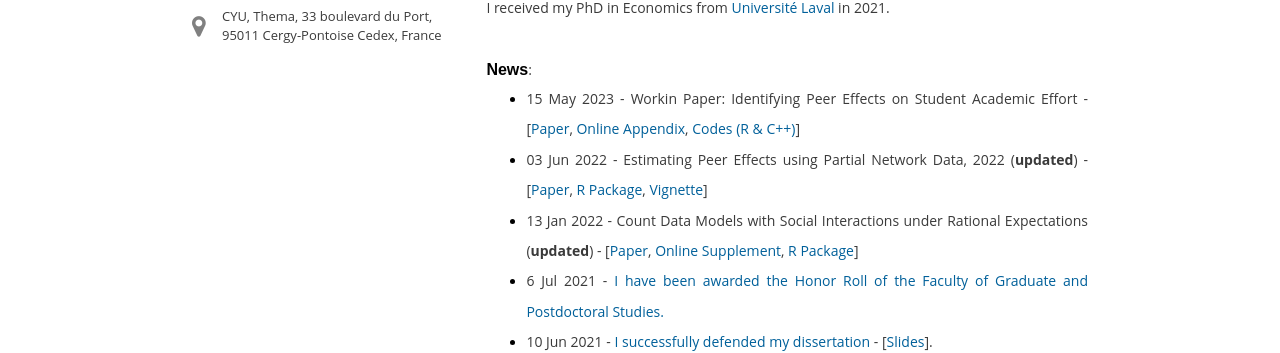
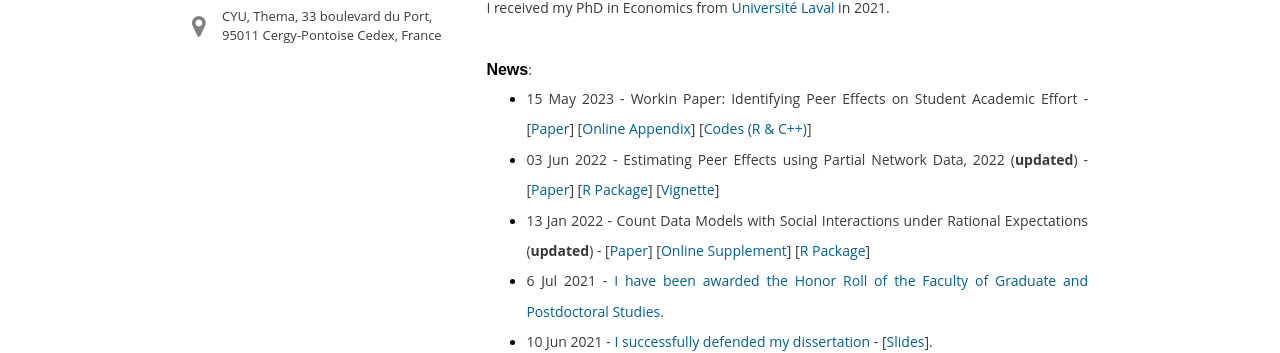
Before and after one commit to ahoundetoungan/ahoundetoungan.github.io, a Jekyll site: the page built from index.html, in a window 1280 px wide. Shown: the part 549-902 px from the top of the page. Built offline with Jekyll 4.4.1, drawn with Linux system fonts in a browser that asks for light colours; some web fonts are replaced.

Commit message:
research

```diff
--- a/index.html
+++ b/index.html
@@ -59,9 +59,9 @@ $(document).ready(function() {
       --><br/><br/><br/>
       <h2>News</h2><p>:</p>
       <ul>
-        <li><p>15 May 2023 - Workin Paper: Identifying Peer Effects on Student Academic Effort - [<a id="readpaper" href="/files/Papers/PEEffort.pdf" target="_blank">Paper</a>, <a id="readpaper" href="/files/Papers/PEEffort_OA.pdf" target="_blank">Online Appendix</a>, <a href="https://github.com/ahoundetoungan/PeerEffectsEffort" target="_blank">Codes (R & C++)</a>]</p></li>
-        <li><p>03 Jun 2022 - Estimating Peer Effects using Partial Network Data, 2022 (<b>updated</b>) - [<a id="readpaper" href="/files/Papers/PartialNetwork.pdf" target="_blank">Paper</a>, <a id="readpaper" href="https://github.com/ahoundetoungan/PartialNetwork" target="_blank">R Package</a>, <a href="https://nbviewer.org/github/ahoundetoungan/PartialNetwork/blob/master/doc/PartialNetwork_vignette.pdf" target="_blank">Vignette</a>]</p></li>
-        <li><p>13 Jan 2022 - Count Data Models with Social Interactions under Rational Expectations (<b>updated</b>) - [<a id="readpaper" href="/files/Papers/Model_of_count_Data.pdf" target="_blank">Paper</a>, <a id="readpaper" href="/files/Papers/CDMSIRE_SM.pdf" target="_blank">Online Supplement</a>, <a href="https://cran.r-project.org/package=CDatanet"  target="_blank">R Package</a>]</p></li>
+        <li><p>15 May 2023 - Workin Paper: Identifying Peer Effects on Student Academic Effort - [<a id="readpaper" href="/files/Papers/PEEffort.pdf" target="_blank">Paper</a>] [<a id="readpaper" href="/files/Papers/PEEffort_OA.pdf" target="_blank">Online Appendix</a>] [<a href="https://github.com/ahoundetoungan/PeerEffectsEffort" target="_blank">Codes (R & C++)</a>]</p></li>
+        <li><p>03 Jun 2022 - Estimating Peer Effects using Partial Network Data, 2022 (<b>updated</b>) - [<a id="readpaper" href="/files/Papers/PartialNetwork.pdf" target="_blank">Paper</a>] [<a id="readpaper" href="https://github.com/ahoundetoungan/PartialNetwork" target="_blank">R Package</a>] [<a href="https://nbviewer.org/github/ahoundetoungan/PartialNetwork/blob/master/doc/PartialNetwork_vignette.pdf" target="_blank">Vignette</a>]</p></li>
+        <li><p>13 Jan 2022 - Count Data Models with Social Interactions under Rational Expectations (<b>updated</b>) - [<a id="readpaper" href="/files/Papers/Model_of_count_Data.pdf" target="_blank">Paper</a>] [<a id="readpaper" href="/files/Papers/CDMSIRE_SM.pdf" target="_blank">Online Supplement</a>] [<a href="https://cran.r-project.org/package=CDatanet"  target="_blank">R Package</a>]</p></li>
         <li><p>6 Jul 2021 - <a id="readpaper" href="https://www.fss.ulaval.ca/actualites/elysee-a-houndetoungan-recoit-le-tableau-dhonneur-de-la-fesp" target="_blank"> I have been awarded the Honor Roll of the Faculty of Graduate and Postdoctoral Studies.</a></p></li>
         <li><p>10 Jun 2021 - <a id="readpaper" href="https://www.fss.ulaval.ca/actualites/soutenance-de-these-reussie-pour-aristide-houndetougan" target="_blank"> I successfully defended my dissertation</a> - [<a id="readpaper" href="/files/Papers/dissertation.pdf" target="_blank">Slides</a>].</p></li>
 
```
